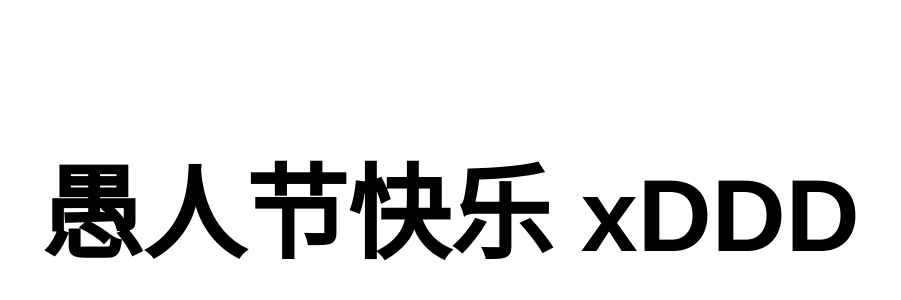
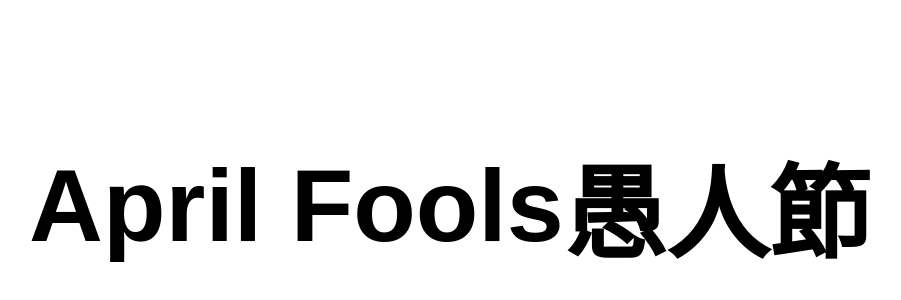
Before and after one commit to TonucciGiovanni/tunchi, a plain HTML site: page index.html in a window 1280 px wide. Shown: the part 194-494 px from the top of the page, without its empty margins (190-1091 px from the left). Drawn offline with Linux system fonts and the light colour scheme.

Commit message:
Update index.html

```diff
--- a/index.html
+++ b/index.html
@@ -22,6 +22,7 @@
     </style>
 </head>
 <body>
-    <h1>愚人节快乐 xDDD</h1>
+    <h1>April Fools</h1>
+    <h1>愚人節</h1>
 </body>
 </html>
```
